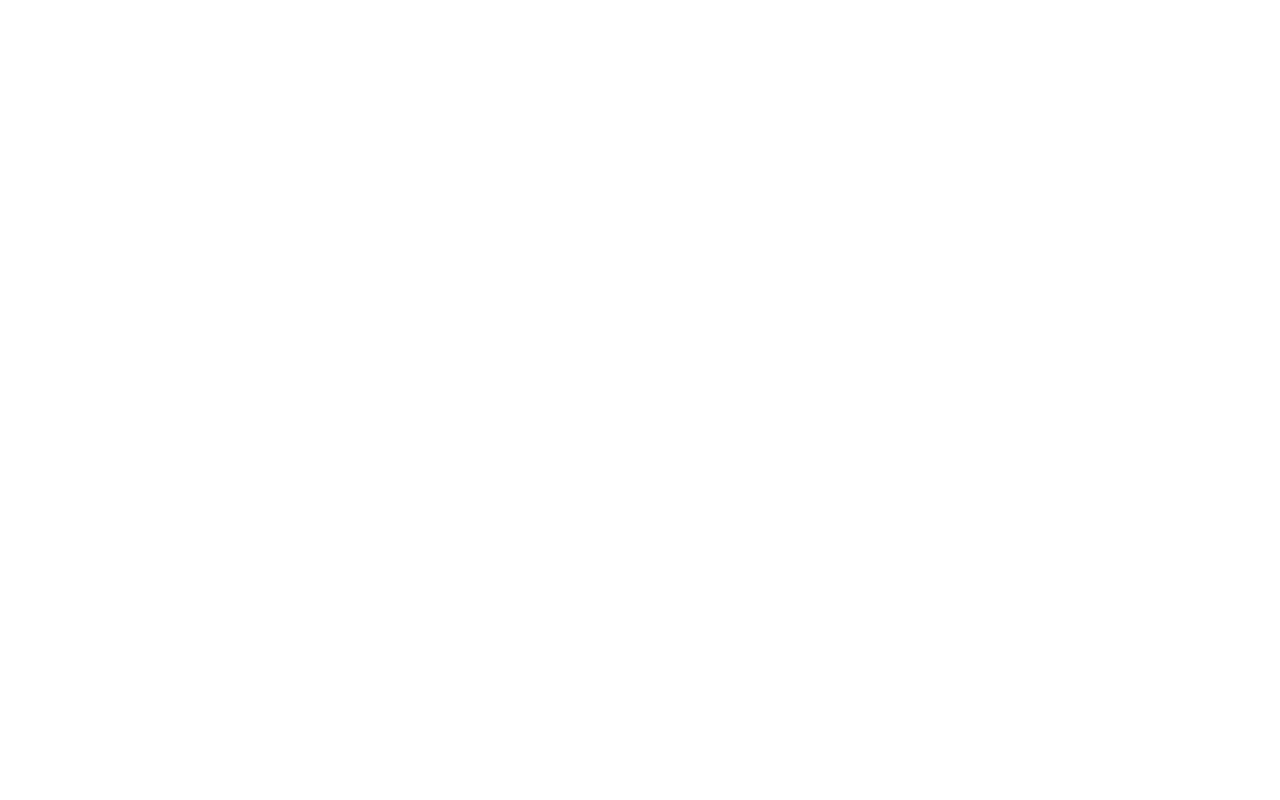
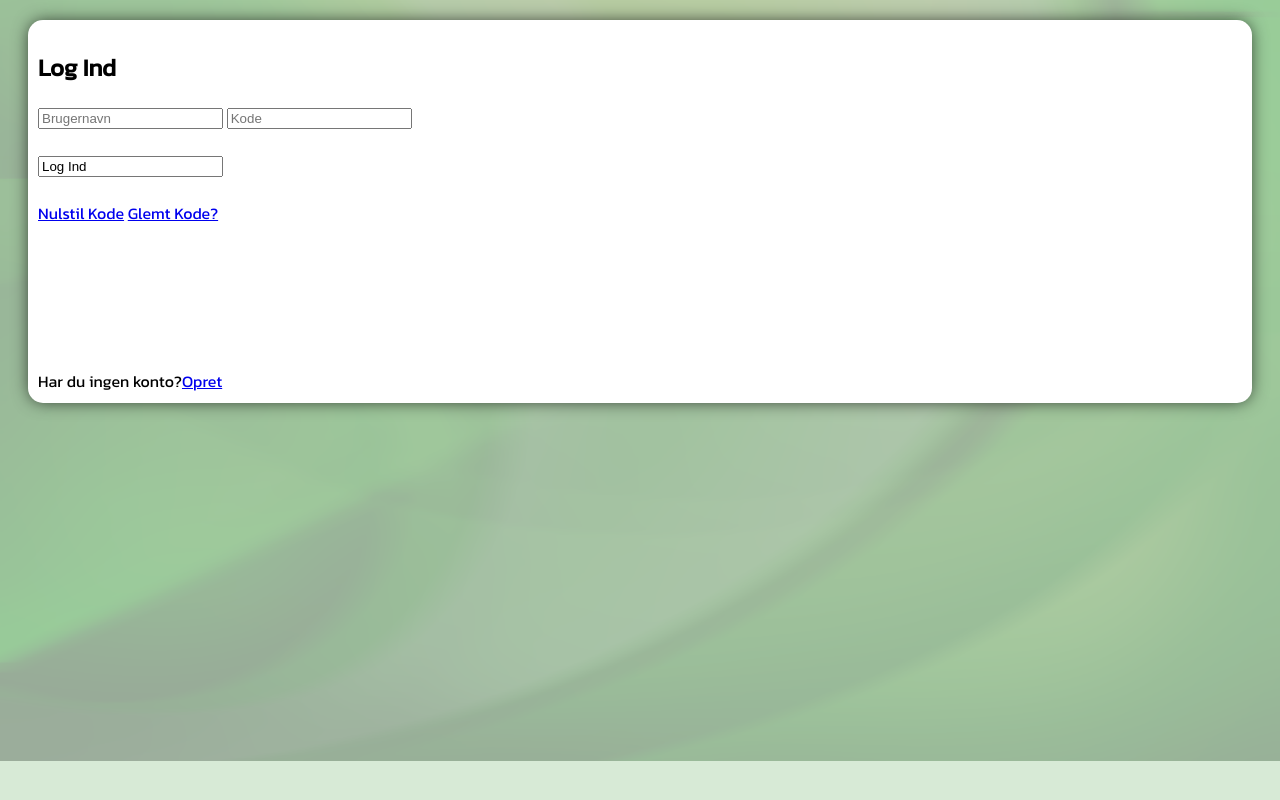
Before and after one commit to Gittyhubhub/NHSGROUP, a plain HTML site: page login.html in a window 1280 px wide. Drawn offline with Linux system fonts and the light colour scheme.

Commit message:
lavet forms i login, bagrund

```diff
--- a/assets/style/base/_global.scss
+++ b/assets/style/base/_global.scss
@@ -21,7 +21,16 @@
   body{
     background: rgba(177,214,174, 0.5);
     background-image: url(../img/bagrund1t.png);
-    background-size: 100% 130%;
+    background-size: 100% 180%;
     background-repeat: no-repeat;
     font-family: 'Kanit', sans-serif;
   }
+
+  .login{
+    background-color: white;
+    border-radius: 15px;
+    padding: 10px;
+    margin: 20px;
+    box-shadow: 0px 0px 17px -2px rgba(0, 0, 0, 0.76);
+    overflow: hidden;
+    }
--- a/assets/style/layout/_navigation.scss
+++ b/assets/style/layout/_navigation.scss
@@ -1,11 +1,9 @@
 
 .navigation-bar {
-    position: fixed;
     background-color: white;
     padding: 3px;
     border-radius: 15px;
     margin: 0 20px 20px 20px;
-    bottom: 0;
 
 
     ul{
--- a/login.html
+++ b/login.html
@@ -0,0 +1,30 @@
+<!DOCTYPE html>
+<html lang="da-DK">
+    <head>
+            <meta charset="utf-8">
+            <meta name="viewport" content="width=device-width, initial-scale=1">
+            <title></title>
+            <link href="./assets/style/style.css" rel="stylesheet">
+            <link rel="stylesheet" href="https://cdnjs.cloudflare.com/ajax/libs/font-awesome/5.11.2/css/all.min.css">
+            <link href="https://fonts.googleapis.com/css?family=Kanit&display=swap" rel="stylesheet">
+
+    </head>
+    <body>
+        <div class="login">
+            <form>
+                <h2>Log Ind</h2>
+                <input type="text" name="Brugernavn"
+                placeholder="Brugernavn">
+                <input type="text" name="Kode"
+                placeholder="Kode"><br><br>
+                    <div id="container">
+                        <a href=""><input type="Knap" value="Log Ind"></a><br><br>
+                        <a href="#" >Nulstil Kode</a>
+                        <a href="#" >Glemt Kode?</a>
+                    </div><br><br><br><br><br><br>
+                        Har du ingen konto?<a href="#">Opret</a>
+
+            </form>
+        </div>
+
+    </body>
```
Also changed, not shown: index.html (+2 -1 lines), assets/style/style.css, 1 other file.
